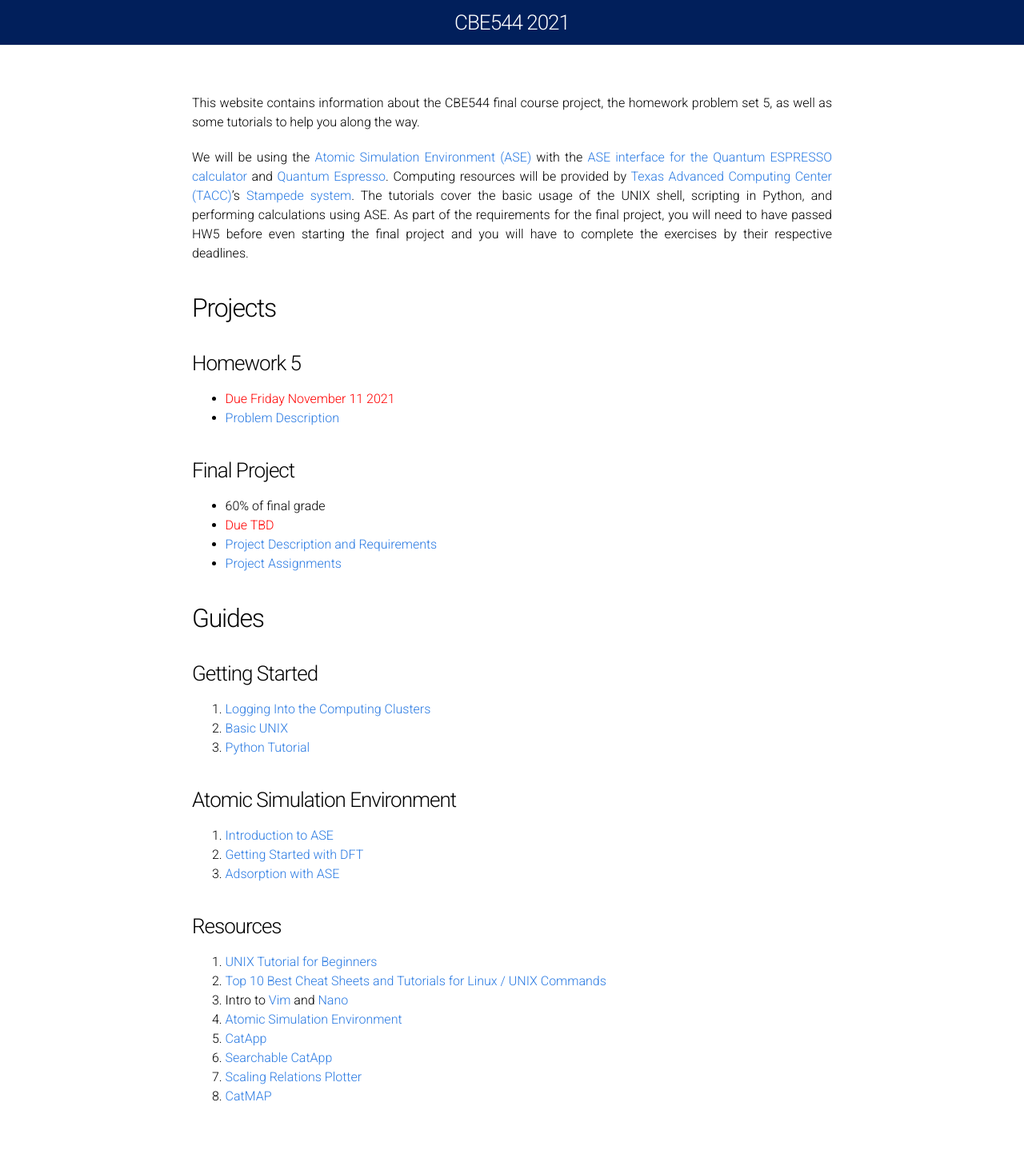
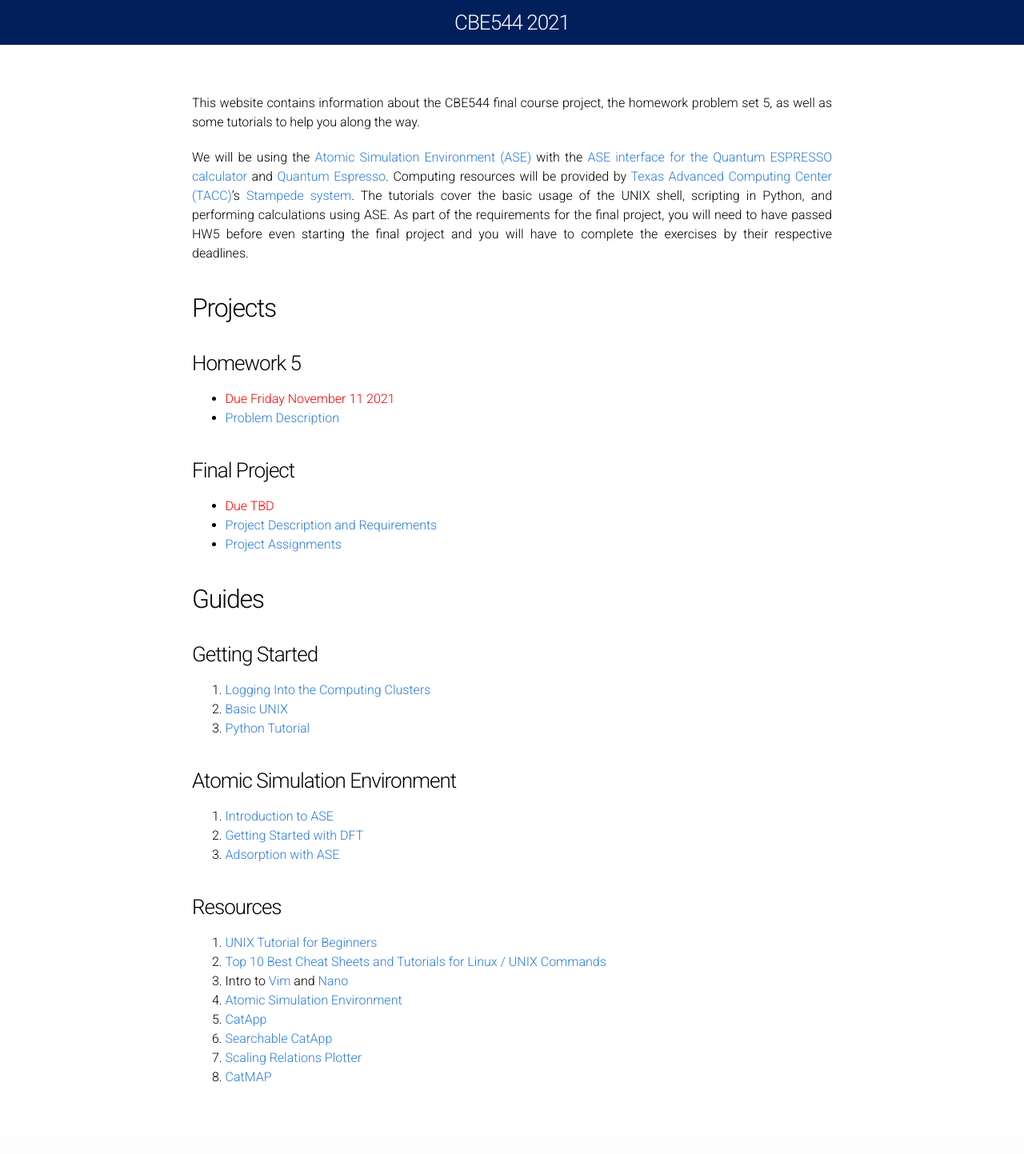
Before and after one commit to UPennCBE544/2023.github.io, a Jekyll site: the page built from Index.md, in a window 1280 px wide. Shown: the whole page at 80% size. Built offline with Jekyll 4.4.1, drawn with Linux system fonts in a browser that asks for light colours; after the commit the page ends 1419 px from its top, so only the background shows below that.

Commit message:
Update Index.md

```diff
--- a/Index.md
+++ b/Index.md
@@ -15,7 +15,6 @@ We will be using the [Atomic Simulation Environment (ASE)](https://wiki.fysik.dt
 * [Problem Description](HW5.pdf)
 
 ### Final Project ###
-* 60% of final grade
 * <font color="red">Due TBD</font>
 * [Project Description and Requirements](Project/)
 * [Project Assignments](Project_Assignments/)
```
